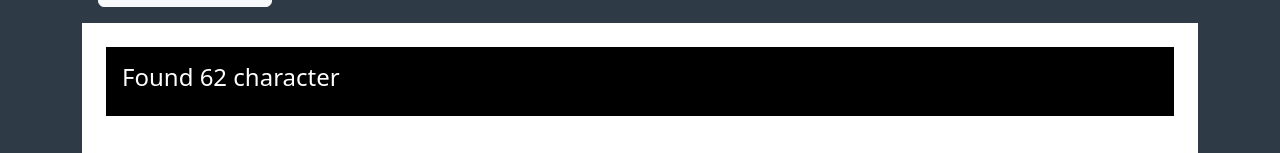
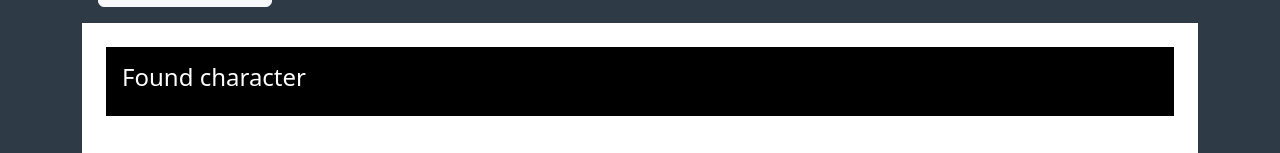
Before and after one commit to Matteoga95/vite-breaking-bad, a Vue app: page / in a window 1280 px wide. Shown: the part 199-352 px from the top of the page. Built offline with nearby package versions, Linux system fonts and the light colour scheme; no server answers.

Commit message:
aggiunta variabile contatore del numero personaggi

```diff
--- a/src/App.vue
+++ b/src/App.vue
@@ -23,6 +23,7 @@ export default {
           console.log(response.data);
           this.store.characters = response.data
           this.store.info = response.data.info
+          this.store.totalResults = this.store.characters.length
         })
         .catch(err => {
           console.log(err.message);
--- a/src/components/AppMain.vue
+++ b/src/components/AppMain.vue
@@ -20,7 +20,7 @@ export default {
 
     <div class="container p-4">
         <div class="result p-3">
-            <h4>Found 62 character</h4>
+            <h4>Found {{ store.totalResults }} character</h4>
         </div>
 
         <div>
--- a/src/store.js
+++ b/src/store.js
@@ -4,5 +4,6 @@ export const store = reactive({
     characters: null,
     info: null,
     error: null,
-    API_URL: 'https://www.breakingbadapi.com/api/characters'
+    API_URL: 'https://www.breakingbadapi.com/api/characters',
+    totalResults: null,
 })
```
